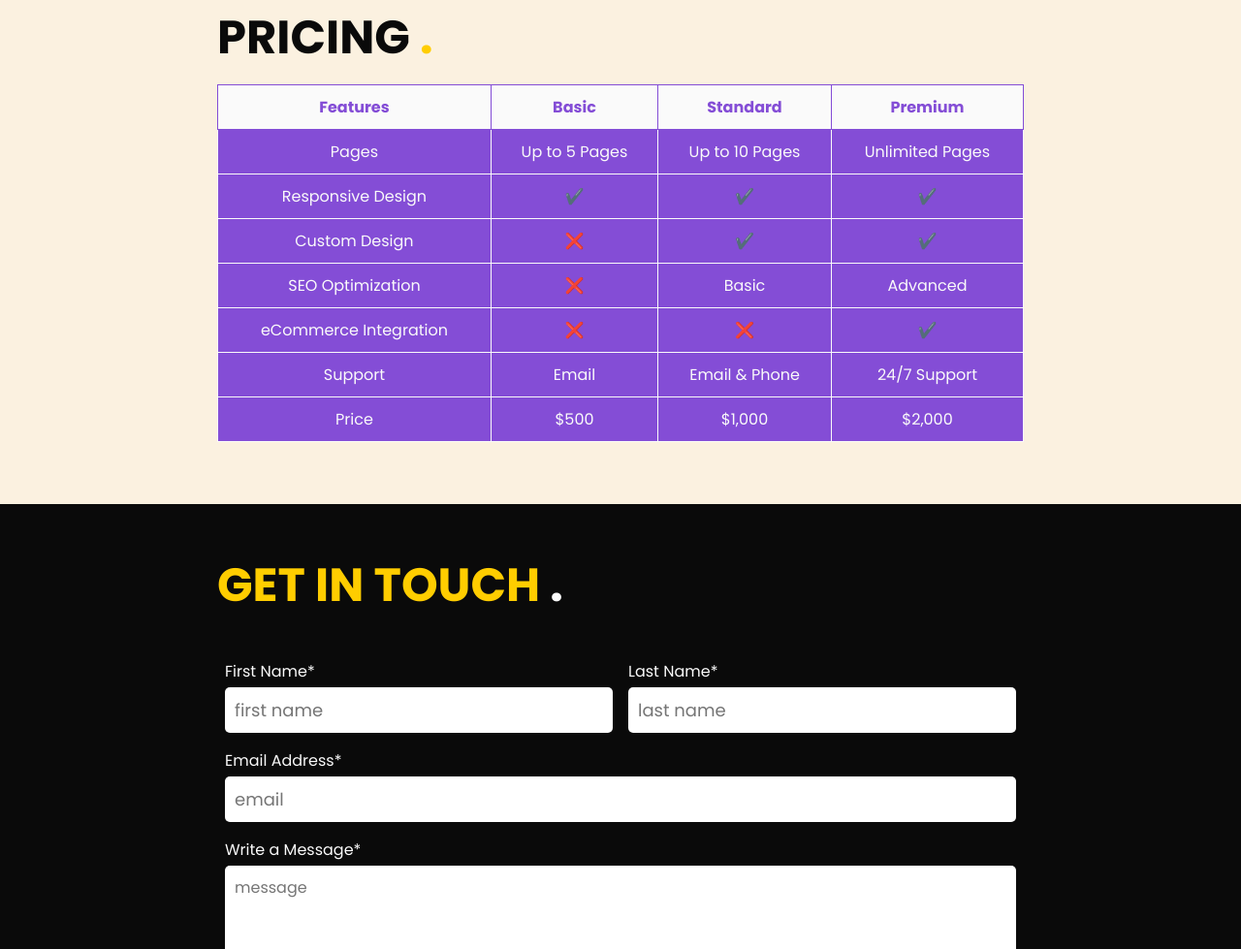
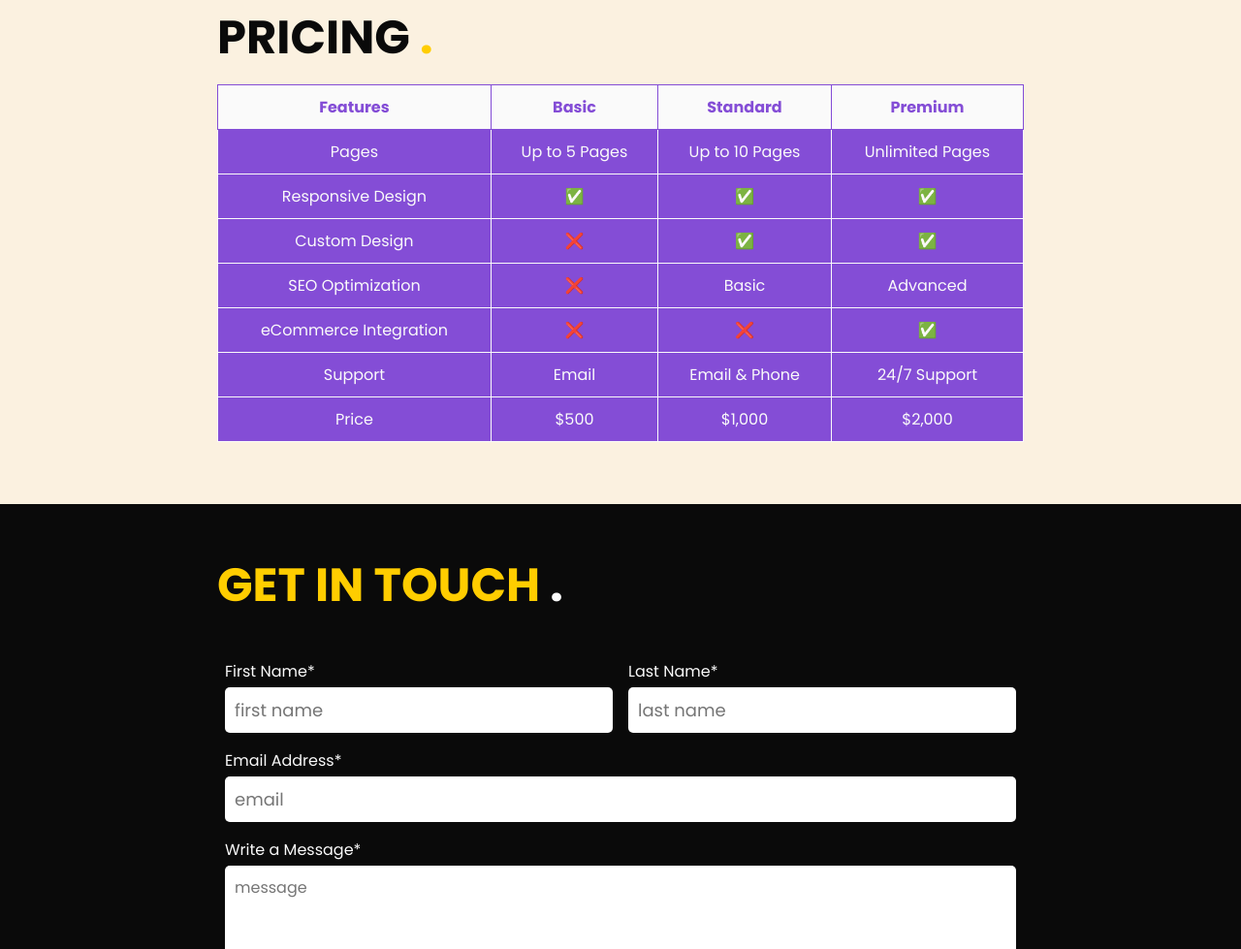
Before and after one commit to chas-academy/u02-cv-portfolio-ADchasacademy, a plain HTML site: page index.html in a window 1280 px wide. Shown: the part 2752-3731 px from the top of the page at 97% size. Drawn offline with Linux system fonts and the light colour scheme.

Commit message:
fixed checkmark problem with another emoji

```diff
--- a/index.html
+++ b/index.html
@@ -197,15 +197,20 @@
               </tr>
               <tr>
                 <td>Responsive Design</td>
-                <td>✔️</td>
-                <td>✔️</td>
-                <td>✔️</td>
+                <td>&#9989;
+                </td>
+                <td>&#9989;
+                </td>
+                <td>&#9989;
+                </td>
               </tr>
               <tr>
                 <td>Custom Design</td>
                 <td>❌</td>
-                <td>✔️</td>
-                <td>✔️</td>
+                <td>&#9989;
+                </td>
+                <td>&#9989;
+                </td>
               </tr>
               <tr>
                 <td>SEO Optimization</td>
@@ -217,7 +222,8 @@
                 <td>eCommerce Integration</td>
                 <td>❌</td>
                 <td>❌</td>
-                <td>✔️</td>
+                <td>&#9989;
+                </td>
               </tr>
               <tr>
                 <td>Support</td>
```
